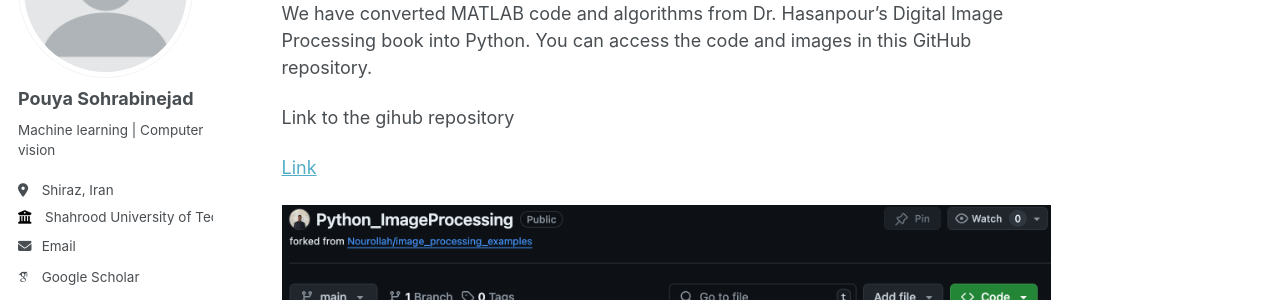
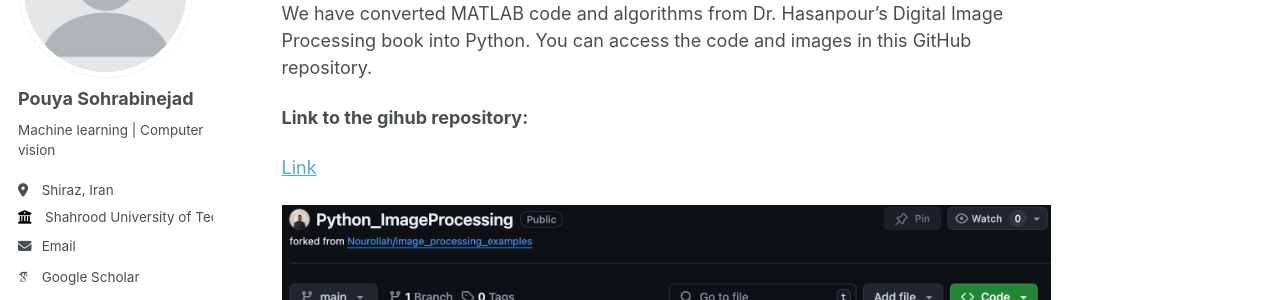
Before and after one commit to PouyaSonej/PouyaSonej.github.io, a Jekyll site: the page built from _teaching/project-2.md, in a window 1280 px wide and 900 px high. Shown: the part 203-503 px from the top of the window. Built offline with Jekyll 4.4.1, drawn with Linux system fonts in a browser that asks for light colours; some web fonts are replaced.

```diff
--- a/_teaching/project-2.md
+++ b/_teaching/project-2.md
@@ -10,7 +10,7 @@ location: "Shiraz, Iran"
 
 We have converted MATLAB code and algorithms from Dr. Hasanpour’s Digital Image Processing book into Python. You can access the code and images in this GitHub repository.
 
-Link to the gihub repository
+**Link to the gihub repository:**
 
 [Link](https://github.com/PouyaSonej/Python_ImageProcessing.git)
 
```
